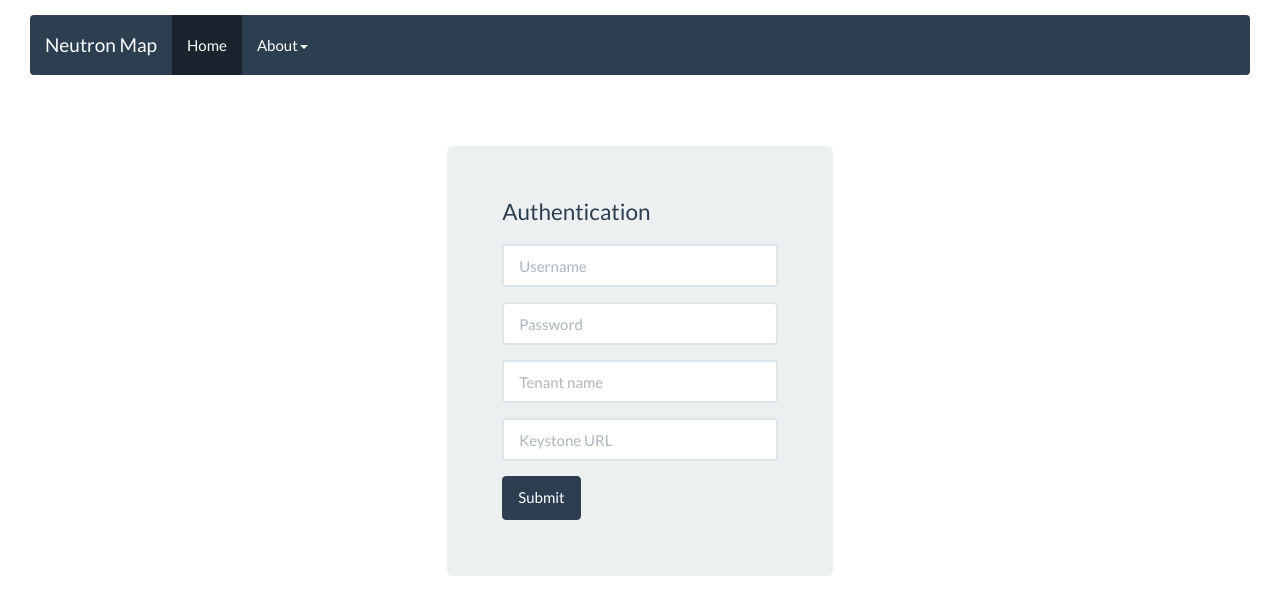
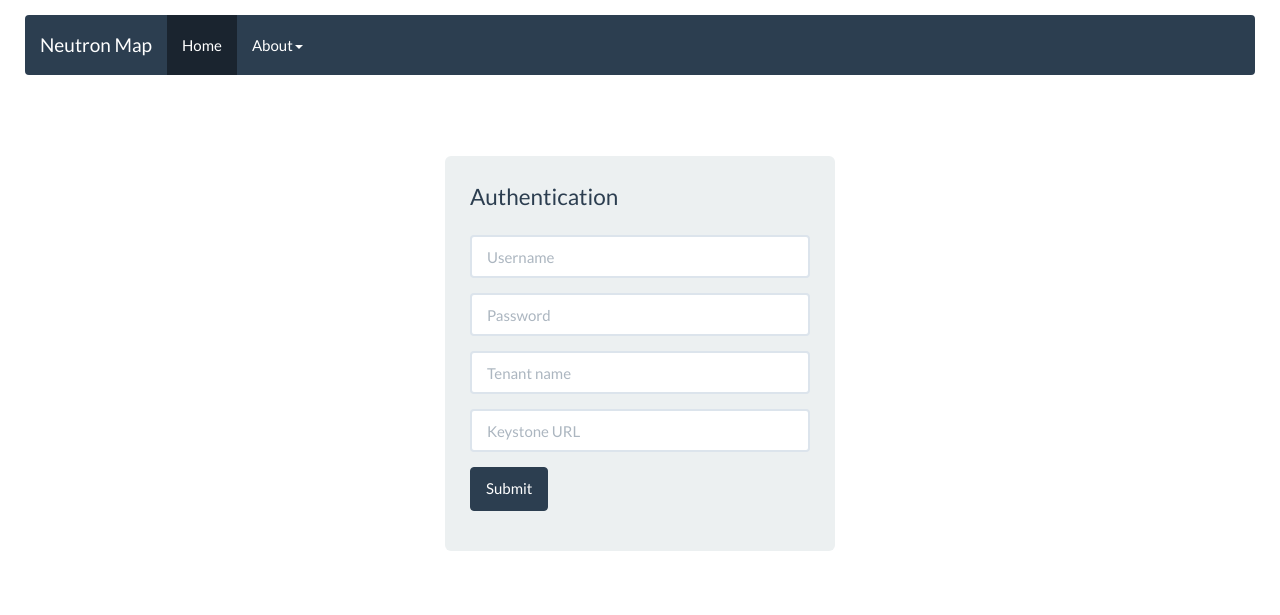
Before and after one commit to ajufrancis/neutronmap, a Flask app: page / in a window 1280 px wide. Shown: the top 615 px of the page. Run offline with Flask 2, Linux system fonts and the light colour scheme; some libraries are stand-ins or nearby versions.

Commit message:
Change the authentication form

```diff
--- a/neutronmap/static/css/neutronmap.css
+++ b/neutronmap/static/css/neutronmap.css
@@ -1,8 +1,5 @@
 body {
-  padding-top: 15px;
-  padding-bottom: 15px;
-  padding-left: 15px;
-  padding-right: 15px;
+  padding: 15px 10px;
 }
 
 .node {
--- a/neutronmap/templates/index.html
+++ b/neutronmap/templates/index.html
@@ -2,40 +2,27 @@
 
 {% block main %}
 <div class="col-md-offset-4 col-md-4">
-  <div class="well well-lg" style="margin-top: 50px;">
-    <form class="form-horizontal" method="post">
+  <div class="well well-lg" style="margin-top: 60px;">
+    <form class="form" method="post">
       <div class="form-group">
-        <div class="col-md-offset-1 col-md-10">
-          <legend style="margin-bottom: 0px; padding-top: 25px;">Authentication</legend>
-        </div>
+        <legend>Authentication</legend>
       </div>
       <div class="form-group">
-        <div class="col-md-offset-1 col-md-10">
         <input class="form-control" name="username" type="text" placeholder="Username" required>
       </div>
+      <div class="form-group">
+        <input class="form-control" name="password" type="password" placeholder="Password" required>
       </div>
       <div class="form-group">
-        <div class="col-md-offset-1 col-md-10">
-          <input class="form-control" name="password" type="password" placeholder="Password" required>
-        </div>
+        <input class="form-control" name="tenant_name" type="text" placeholder="Tenant name" required>
       </div>
       <div class="form-group">
-        <div class="col-md-offset-1 col-md-10">
-          <input class="form-control" name="tenant_name" type="text" placeholder="Tenant name" required>
-        </div>
+        <input class="form-control" name="auth_url" type="text" placeholder="Keystone URL" required>
       </div>
       <div class="form-group">
-        <div class="col-md-offset-1 col-md-10">
-          <input class="form-control" name="auth_url" type="text" placeholder="Keystone URL" required>
-        </div>
+        <button type="submit" class="btn btn-primary">Submit</button>
       </div>
       <div class="form-group">
-        <div class="col-md-offset-1 col-md-10">
-          <button type="submit" class="btn btn-primary">Submit</button>
-        </div>
-      </div>
-      <div class="form-group">
-        <div class="col-md-offset-1 col-md-10">
         {% if error %}
         <div class="alert alert-danger alert-dismissable">
           <button type="button" class="close" data-dismiss="alert" aria-hidden="true">&times;</button>
@@ -45,7 +32,6 @@
         </div>
         {% endif %}
       </div>
-      </div>
     </form>
   </div>
 </div>
```
Lines whose indentation alone changed are shown as unchanged.
